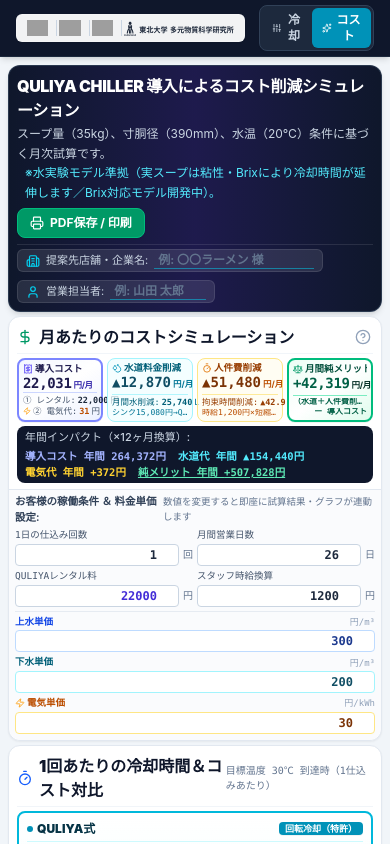
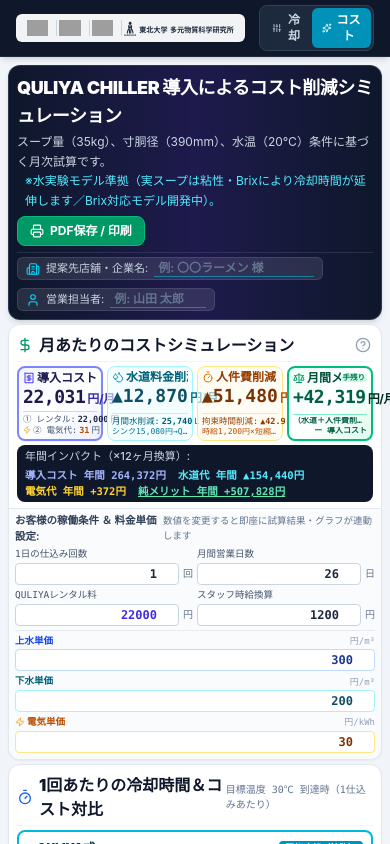
Before and after one commit to nobuhiromaruokad4-cpu/20261020-quliya, a React (Vite) app: page / in a window 390 px wide. Both pictures are taken after a click on the button "コスト". Shown: the top 844 px of the page. Built offline with nearby package versions, Linux system fonts and the light colour scheme; grey boxes are pictures that could not be loaded.

Commit message:
style: update SalesSummaryMode layout and typography
Increase main title font size and adjust padding for the cost summary grid columns to improve mobile readability.

```diff
--- a/src/components/SalesSummaryMode.tsx
+++ b/src/components/SalesSummaryMode.tsx
@@ -167,7 +167,8 @@
       <div className="bg-gradient-to-r from-slate-900 via-indigo-950 to-slate-900 rounded-xl p-2 text-white shadow-md border border-slate-700/80">
         <div className="flex flex-col sm:flex-row sm:items-center justify-between gap-1.5 pb-1.5 border-b border-white/10">
           <div>
-            <h2 className="text-base sm:text-lg font-black tracking-tight text-white flex items-center gap-2">
+            {/* ★ メインタイトルの文字サイズを大きく (text-lg sm:text-xl) */}
+            <h2 className="text-lg sm:text-xl font-black tracking-tight text-white flex items-center gap-2">
               QULIYA CHILLER 導入によるコスト削減シミュレーション
             </h2>
             <p className="text-xs text-slate-300 mt-0.5 leading-relaxed">
@@ -254,22 +255,24 @@
             </div>
           )}
 
-          {/* ★ 4カラムを常に横一列 (grid-cols-4) に固定 */}
+          {/* ★ 4カラムを常に横一列 (grid-cols-4) に配置 */}
           <div className="grid grid-cols-4 gap-1 sm:gap-1.5 mb-1">
             {/* ① 導入コスト */}
-            <div className="p-1 rounded-lg border-2 border-indigo-400 bg-gradient-to-br from-indigo-50/70 via-white to-indigo-100/60 flex flex-col justify-between shadow-2xs min-w-0">
+            <div className="p-1 sm:p-1.5 rounded-lg border-2 border-indigo-400 bg-gradient-to-br from-indigo-50/70 via-white to-indigo-100/60 flex flex-col justify-between shadow-2xs min-w-0">
               <div>
-                <span className="text-[9.5px] sm:text-[10px] font-black text-indigo-950 flex items-center gap-0.5 leading-none whitespace-nowrap overflow-hidden text-ellipsis">
-                  <Receipt className="w-2.5 h-2.5 sm:w-3 sm:h-3 text-indigo-600 shrink-0" />
+                {/* ★枠タイトル拡大: text-xs sm:text-[13px] */}
+                <span className="text-xs sm:text-[13px] font-black text-indigo-950 flex items-center gap-0.5 leading-none whitespace-nowrap overflow-hidden text-ellipsis">
+                  <Receipt className="w-3 h-3 sm:w-3.5 sm:h-3.5 text-indigo-600 shrink-0" />
                   <span>導入コスト</span>
                 </span>
-                <div className="mt-0.5 text-sm sm:text-base font-black text-indigo-950 font-mono tracking-tight leading-none whitespace-nowrap">
+                {/* ★金額拡大: text-lg sm:text-2xl */}
+                <div className="mt-1 text-lg sm:text-2xl font-black text-indigo-950 font-mono tracking-tight leading-none whitespace-nowrap">
                   {addedCostMonth.toLocaleString()}
-                  <span className="text-[8.5px] sm:text-[9.5px] font-bold ml-0.5 text-indigo-800 font-sans">円/月</span>
+                  <span className="text-xs font-bold ml-0.5 text-indigo-800 font-sans">円/月</span>
                 </div>
               </div>
 
-              <div className="mt-0.5 pt-0.5 border-t border-indigo-200/90 text-[8.5px] sm:text-[9.5px] font-mono flex flex-col items-end leading-tight">
+              <div className="mt-1 pt-0.5 border-t border-indigo-200/90 text-[8.5px] sm:text-[9.5px] font-mono flex flex-col items-end leading-tight">
                 <div className="grid grid-cols-[auto_1fr_auto] gap-x-0.5 items-center text-slate-600 w-full">
                   <span className="text-left whitespace-nowrap">① レンタル:</span>
                   <span className="text-right font-bold text-slate-800">{monthlyRentalYen.toLocaleString()}</span>
@@ -287,19 +290,21 @@
             </div>
 
             {/* ② 水道代削減 */}
-            <div className="p-1 rounded-lg border border-cyan-200 bg-cyan-50/60 flex flex-col justify-between min-w-0">
+            <div className="p-1 sm:p-1.5 rounded-lg border border-cyan-200 bg-cyan-50/60 flex flex-col justify-between min-w-0">
               <div>
-                <span className="text-[9.5px] sm:text-[10px] font-bold text-cyan-800 flex items-center gap-0.5 leading-none whitespace-nowrap overflow-hidden text-ellipsis">
-                  <Droplets className="w-2.5 h-2.5 sm:w-3 sm:h-3 text-cyan-600 shrink-0" />
+                {/* ★枠タイトル拡大: text-xs sm:text-[13px] */}
+                <span className="text-xs sm:text-[13px] font-bold text-cyan-800 flex items-center gap-0.5 leading-none whitespace-nowrap overflow-hidden text-ellipsis">
+                  <Droplets className="w-3 h-3 sm:w-3.5 sm:h-3.5 text-cyan-600 shrink-0" />
                   <span>水道料金削減</span>
                 </span>
-                <div className="mt-0.5 text-sm sm:text-base font-black text-cyan-900 font-mono leading-none whitespace-nowrap">
+                {/* ★金額拡大: text-lg sm:text-2xl */}
+                <div className="mt-1 text-lg sm:text-2xl font-black text-cyan-900 font-mono leading-none whitespace-nowrap">
                   ▲{waterSavingsMonth.toLocaleString()}
-                  <span className="text-[8.5px] sm:text-[9.5px] font-bold ml-0.5 text-cyan-700 font-sans">円/月</span>
+                  <span className="text-xs font-bold ml-0.5 text-cyan-700 font-sans">円/月</span>
                 </div>
               </div>
 
-              <div className="mt-0.5 pt-0.5 border-t border-cyan-200/80 text-[8.5px] sm:text-[9.5px] font-mono flex flex-col items-end leading-tight">
+              <div className="mt-1 pt-0.5 border-t border-cyan-200/80 text-[8.5px] sm:text-[9.5px] font-mono flex flex-col items-end leading-tight">
                 <div className="grid grid-cols-[auto_1fr_auto] gap-x-0.5 items-center text-cyan-800 w-full">
                   <span className="text-left whitespace-nowrap">月間水削減:</span>
                   <span className="text-right font-bold">{((sinkWater - rotWater) * monthlyBatches).toLocaleString()}</span>
@@ -312,19 +317,21 @@
             </div>
 
             {/* ③ 人件費削減 */}
-            <div className="p-1 rounded-lg border border-amber-200 bg-amber-50/60 flex flex-col justify-between min-w-0">
+            <div className="p-1 sm:p-1.5 rounded-lg border border-amber-200 bg-amber-50/60 flex flex-col justify-between min-w-0">
               <div>
-                <span className="text-[9.5px] sm:text-[10px] font-bold text-amber-800 flex items-center gap-0.5 leading-none whitespace-nowrap overflow-hidden text-ellipsis">
-                  <Timer className="w-2.5 h-2.5 sm:w-3 sm:h-3 text-amber-600 shrink-0" />
+                {/* ★枠タイトル拡大: text-xs sm:text-[13px] */}
+                <span className="text-xs sm:text-[13px] font-bold text-amber-800 flex items-center gap-0.5 leading-none whitespace-nowrap overflow-hidden text-ellipsis">
+                  <Timer className="w-3 h-3 sm:w-3.5 sm:h-3.5 text-amber-600 shrink-0" />
                   <span>人件費削減</span>
                 </span>
-                <div className="mt-0.5 text-sm sm:text-base font-black text-amber-900 font-mono leading-none whitespace-nowrap">
+                {/* ★金額拡大: text-lg sm:text-2xl */}
+                <div className="mt-1 text-lg sm:text-2xl font-black text-amber-900 font-mono leading-none whitespace-nowrap">
                   ▲{laborSavingsMonth.toLocaleString()}
-                  <span className="text-[8.5px] sm:text-[9.5px] font-bold ml-0.5 text-amber-700 font-sans">円/月</span>
+                  <span className="text-xs font-bold ml-0.5 text-amber-700 font-sans">円/月</span>
                 </div>
               </div>
 
-              <div className="mt-0.5 pt-0.5 border-t border-amber-200/80 text-[8.5px] sm:text-[9.5px] font-mono flex flex-col items-end leading-tight">
+              <div className="mt-1 pt-0.5 border-t border-amber-200/80 text-[8.5px] sm:text-[9.5px] font-mono flex flex-col items-end leading-tight">
                 <div className="grid grid-cols-[auto_1fr_auto] gap-x-0.5 items-center text-amber-800 w-full">
                   <span className="text-left whitespace-nowrap">拘束時間削減:</span>
                   <span className="text-right font-bold">▲{timeSavingsHoursMonth.toFixed(1)}</span>
@@ -337,21 +344,26 @@
             </div>
 
             {/* ④ 純手残りメリット */}
-            <div className="p-1 rounded-lg border-2 border-emerald-500 bg-gradient-to-br from-emerald-50 via-white to-emerald-100/70 flex flex-col justify-between shadow-2xs min-w-0">
+            <div className="p-1 sm:p-1.5 rounded-lg border-2 border-emerald-500 bg-gradient-to-br from-emerald-50 via-white to-emerald-100/70 flex flex-col justify-between shadow-2xs min-w-0">
               <div>
                 <div className="flex items-center justify-between">
-                  <span className="text-[9.5px] sm:text-[10px] font-black text-emerald-900 flex items-center gap-0.5 leading-none whitespace-nowrap overflow-hidden text-ellipsis">
-                    <Scale className="w-2.5 h-2.5 sm:w-3 sm:h-3 text-emerald-600 shrink-0" />
-                    <span>月間純メリット</span>
+                  {/* ★枠タイトル拡大: text-xs sm:text-[13px] */}
+                  <span className="text-xs sm:text-[13px] font-black text-emerald-900 flex items-center gap-0.5 leading-none whitespace-nowrap overflow-hidden text-ellipsis">
+                    <Scale className="w-3 h-3 sm:w-3.5 sm:h-3.5 text-emerald-600 shrink-0" />
+                    <span>月間メリット</span>
+                  </span>
+                  <span className="text-[7.5px] sm:text-[8.5px] font-bold text-emerald-700 bg-emerald-100 px-0.5 py-0.2 rounded font-sans leading-none shrink-0">
+                    手残り
                   </span>
                 </div>
-                <div className="mt-0.5 text-sm sm:text-base font-black text-emerald-800 font-mono tracking-tight flex items-baseline leading-none whitespace-nowrap">
+                {/* ★金額拡大: text-lg sm:text-2xl */}
+                <div className="mt-1 text-lg sm:text-2xl font-black text-emerald-800 font-mono tracking-tight flex items-baseline leading-none whitespace-nowrap">
                   {netSavingsMonth >= 0 ? `+${netSavingsMonth.toLocaleString()}` : `${netSavingsMonth.toLocaleString()}`}
-                  <span className="text-[8.5px] sm:text-[9.5px] font-bold ml-0.5 text-emerald-950 font-sans">円/月</span>
+                  <span className="text-xs font-bold ml-0.5 text-emerald-950 font-sans">円/月</span>
                 </div>
               </div>
 
-              <div className="mt-0.5 pt-0.5 border-t border-emerald-300/80 text-[8px] sm:text-[9px] font-mono flex flex-col items-end leading-tight">
+              <div className="mt-1 pt-0.5 border-t border-emerald-300/80 text-[8px] sm:text-[9px] font-mono flex flex-col items-end leading-tight">
                 <div className="text-[8px] sm:text-[9px] text-emerald-800 font-semibold leading-none text-right w-full whitespace-nowrap overflow-hidden text-ellipsis">
                   （水道＋人件費削減）
                 </div>
```
